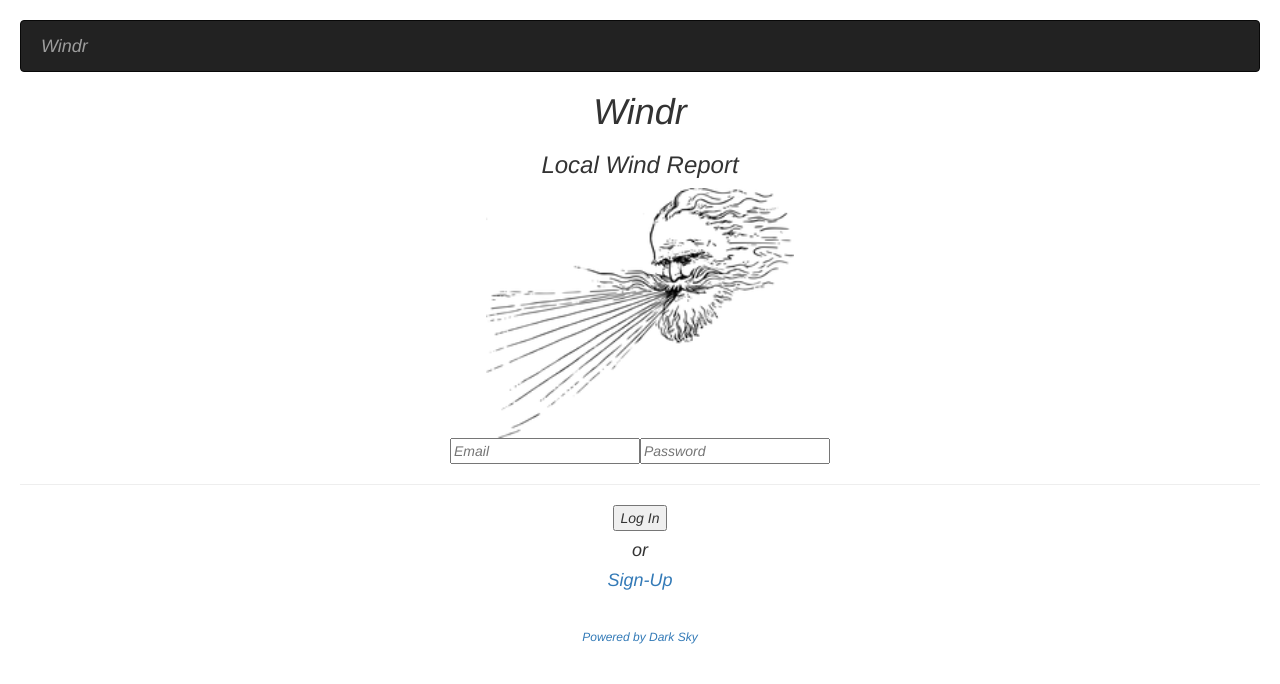
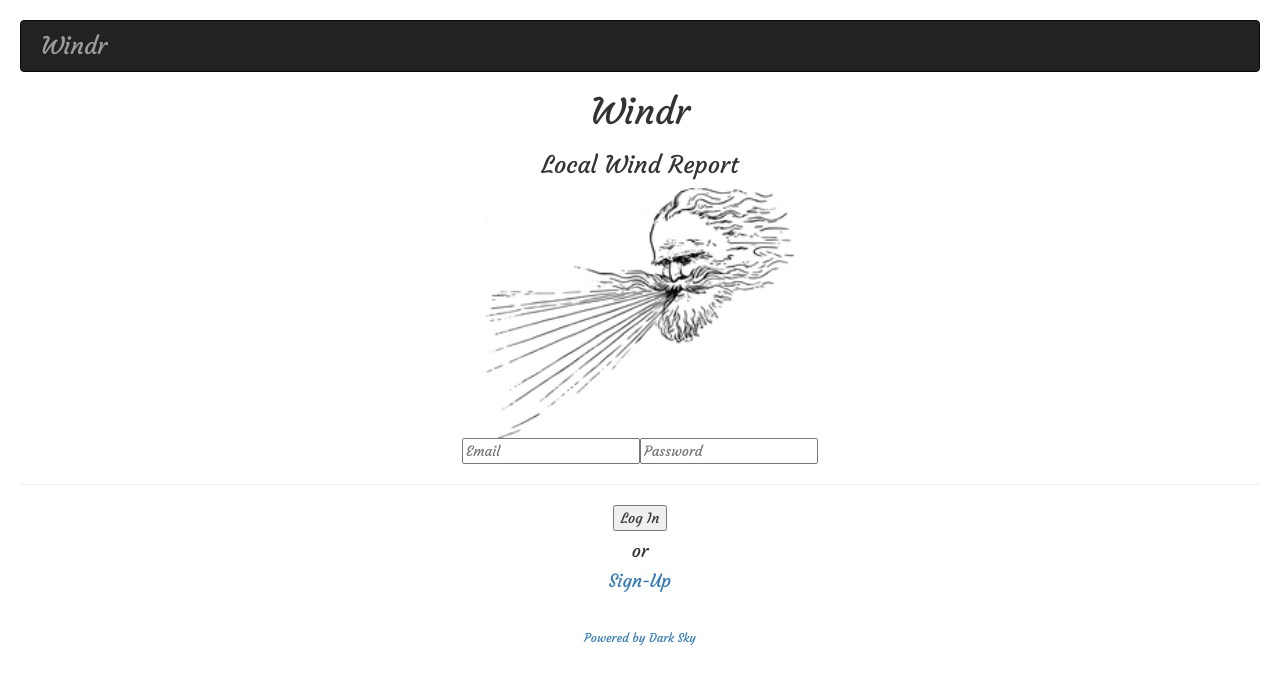
Before and after one commit to lucmorey/windr, a React (Create React App) app in the folder client/: page /login in a window 1280 px wide. Shown: the top 684 px of the page. Built offline with nearby package versions, Linux system fonts and the light colour scheme.

Commit message:
new fornt  and alert fixed

```diff
--- a/client/public/index.html
+++ b/client/public/index.html
@@ -20,6 +20,7 @@
       Learn how to configure a non-root public URL by running `npm run build`.
     -->
     <link rel="stylesheet" href="https://maxcdn.bootstrapcdn.com/bootstrap/latest/css/bootstrap.min.css">
+    <link href="https://fonts.googleapis.com/css?family=Courgette" rel="stylesheet">
 
     <title>Windr</title>
   </head>
--- a/client/src/styles.css
+++ b/client/src/styles.css
@@ -8,8 +8,11 @@ a, button {
 	cursor: pointer;
 }
 
-.NavBar {
-	margin-bottom: 20px
+.navbar {
+
+    margin-bottom: 20px;
+    font-family: 'Courgette', sans-serif;
+
 }
 
 .home {
@@ -22,9 +25,10 @@ a, button {
 }
 
 .navbar-brand {
-    font-style: italic;
+    font-size: 24px;
 }
 .dashboard {
+    font-family: 'Courgette';
     text-align: center;
     display: inline-block;
 }
@@ -41,7 +45,7 @@ a, button {
 }
 .LogIn {
     text-align: center;
-    font-style: italic;
+    font-family: 'Courgette';
 }
 
 .signUp {
--- a/client/src/views/Dashboard.jsx
+++ b/client/src/views/Dashboard.jsx
@@ -38,7 +38,7 @@ class Dashboard extends React.Component {
 		return (
 		<div className='dashboard'>
 			<h1 className="italic">Current Conditions</h1>
-			{windBearing > 360 && windBearing < 540
+			{windBearing < 180
 				? (
 					<div>
 						<h3 className="alertRed">Santa Ana Winds in effect</h3>
@@ -50,10 +50,15 @@ class Dashboard extends React.Component {
 			}
 
 			<div className="weather">
-				<h1>WindGust: {Math.floor(windGust)} mph💨 {Math.floor(temperature)}°</h1>
+				<div className="left">
+					<h1>{Math.floor(temperature)}°</h1>
+					<h1>WindGust: {Math.floor(windGust)} mph</h1>
+				</div>
+				<div className="right">
 				<img className="santaAna" src={`images/${icon}.png`} alt=""/>
 				<h3>{icon}</h3>
 				<h4>{this.state.user.location}</h4>
+				</div>
 			</div>
 
 			<div className="compass">
```
